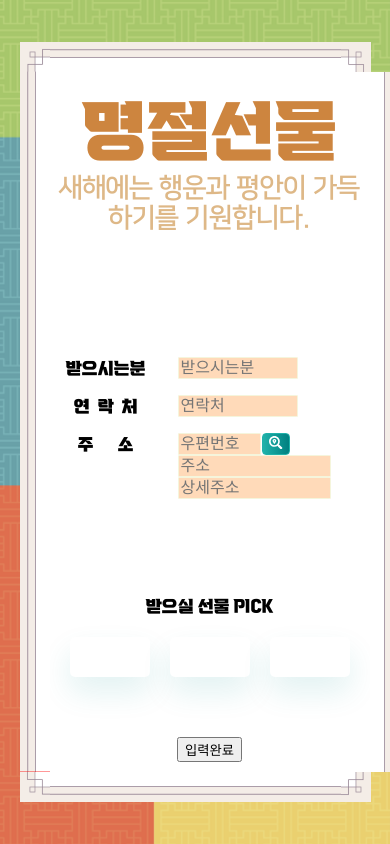
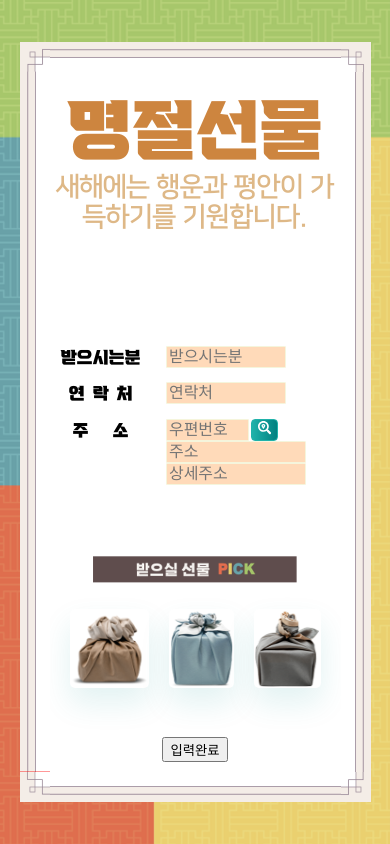
Before and after one commit to sangtik/holiday, a React (Create React App) app: page / in a window 390 px wide. Built offline with nearby package versions, Linux system fonts and the light colour scheme.

Commit message:
add-axios

```diff
--- a/package.json
+++ b/package.json
@@ -48,6 +48,7 @@
   },
   "homepage": "https://sangtik.github.io/holiday",
   "devDependencies": {
-    "gh-pages-deploy": "^0.5.1"
+    "gh-pages-deploy": "^0.5.1",
+    "http-proxy-middleware": "^1.0.6"
   }
 }
--- a/src/components/forms/RadioBox.css
+++ b/src/components/forms/RadioBox.css
@@ -1,15 +1,11 @@
 .radio-container{
     display: inline-flex;
-}
-
-.input_hidden{
-    /*position:absolute;*/
-    /*left: -9999px;*/
+    justify-content: center;
 }
 
 .radio-image {
     width: 100%;
-    padding: 20px 40px;
+    padding: 10px 20px;
     background-color: white;
     -webkit-box-shadow: 0px 15px 30px 0px rgba(16,146,147,0.12);
     -moz-box-shadow: 0px 15px 30px 0px rgba(16,146,147,0.12);
@@ -25,6 +21,7 @@
 .radio-hidden:checked ~ .radio-image {
     opacity: 0.6;
     transform: scale(1.1);
+    background-color: lightgrey;
 }
 .radio-hidden {
     position: absolute;
@@ -36,3 +33,17 @@
 .radio-image:hover {
     transform: scale(1.03);
 }
+/*가로*/
+@media screen and (max-width: 480px) {
+    .radio-image {
+        padding: 2%;
+        width: 100%;
+    }
+}
+/*세로*/
+@media screen and (max-height: 580px) {
+    .radio-image {
+        padding: 2%;
+        width: 100%;
+    }
+}
--- a/src/pages/LandingPage.css
+++ b/src/pages/LandingPage.css
@@ -65,6 +65,12 @@
     flex: 1 1 50%;
 }
 
+.contents-body_second .present-label{
+    width: 70%;
+    margin-bottom: 5%;
+}
+
+
 .contents-footer {
     text-align: center;
     height: 5%;
@@ -95,6 +101,11 @@
     .contents-body_first > div {
         margin-left: 0%;
     }
+
+    .contents-body_second .present-label{
+        margin-bottom: 0;
+    }
+
 }
 
 @media screen and (max-height: 660px) {
@@ -129,6 +140,11 @@
     .contents-body_first > div {
         margin-left: 3%;
     }
+
+    .contents-body_second .present-label{
+
+    }
+
     .contents-footer {
         height: 10%;
     }
--- a/src/pages/LandingPage.tsx
+++ b/src/pages/LandingPage.tsx
@@ -6,6 +6,7 @@ import TextBox from '../components/forms/TextBox';
 import LabelBox from '../components/forms/LabelBox';
 import axios from 'axios';
 import RadioBox from '../components/forms/RadioBox';
+import presentLabel from '../resources/images/presentLabel.png';
 
 const LandingPage: React.FC = () => {
   // axios({d
@@ -35,35 +36,17 @@ const LandingPage: React.FC = () => {
   const onSubmit = () => {
     console.log(data);
     axios({
-      url: 'https://211.223.105.162:62000/add/data',
-      method: 'POST',
+      url: 'http://211.223.105.162:62000/add/data',
+      method: 'GET',
       data: {
         name: data.name,
         phoneNumber: data.mobile,
         address: data.addressNumber,
         address2: data.addressName,
-        address3: data.addressDetail,
         presentName: data.selectedPresent
       }
     });
   }
-
-  // const onSubmit = () => {
-  //   axios({
-  //     url: 'https://reqres.in/api/login',
-  //     method: 'POST',
-  //     data: {
-  //       "email": "eve.holt@reqres.in",
-  //       "password": "cityslicka"
-  //       // name: data.name,
-  //       // phoneNumber: data.mobile,
-  //       // address: data.addressNumber,
-  //       // address2: data.addressName,
-  //       // address3: data.addressDetail,
-  //       // presentName: data.selectedPresent
-  //     }
-  //   });
-  // }
 
   return(
     <div className="container">
@@ -110,7 +93,11 @@ const LandingPage: React.FC = () => {
           </div>
           <div className="contents-body_second">
             <div>
-              <label> 받으실 선물 PICK </label>
+              {/*<label> 받으실 선물 PICK </label>*/}
+              <img
+                src={presentLabel}
+                alt=''
+                className='present-label'/>
             </div>
             <div>
               <RadioBox
@@ -129,3 +116,22 @@ const LandingPage: React.FC = () => {
 }
 
 export default LandingPage;
+
+
+
+// const onSubmit = () => {
+//   axios({
+//     url: 'https://reqres.in/api/login',
+//     method: 'POST',
+//     data: {
+//       "email": "eve.holt@reqres.in",
+//       "password": "cityslicka"
+//       // name: data.name,
+//       // phoneNumber: data.mobile,
+//       // address: data.addressNumber,
+//       // address2: data.addressName,
+//       // address3: data.addressDetail,
+//       // presentName: data.selectedPresent
+//     }
+//   });
+// }
```
Also changed, not shown: src/resources/images/presentLabel.png (added), 1 other file (tests, documents, lock files or other folders).
